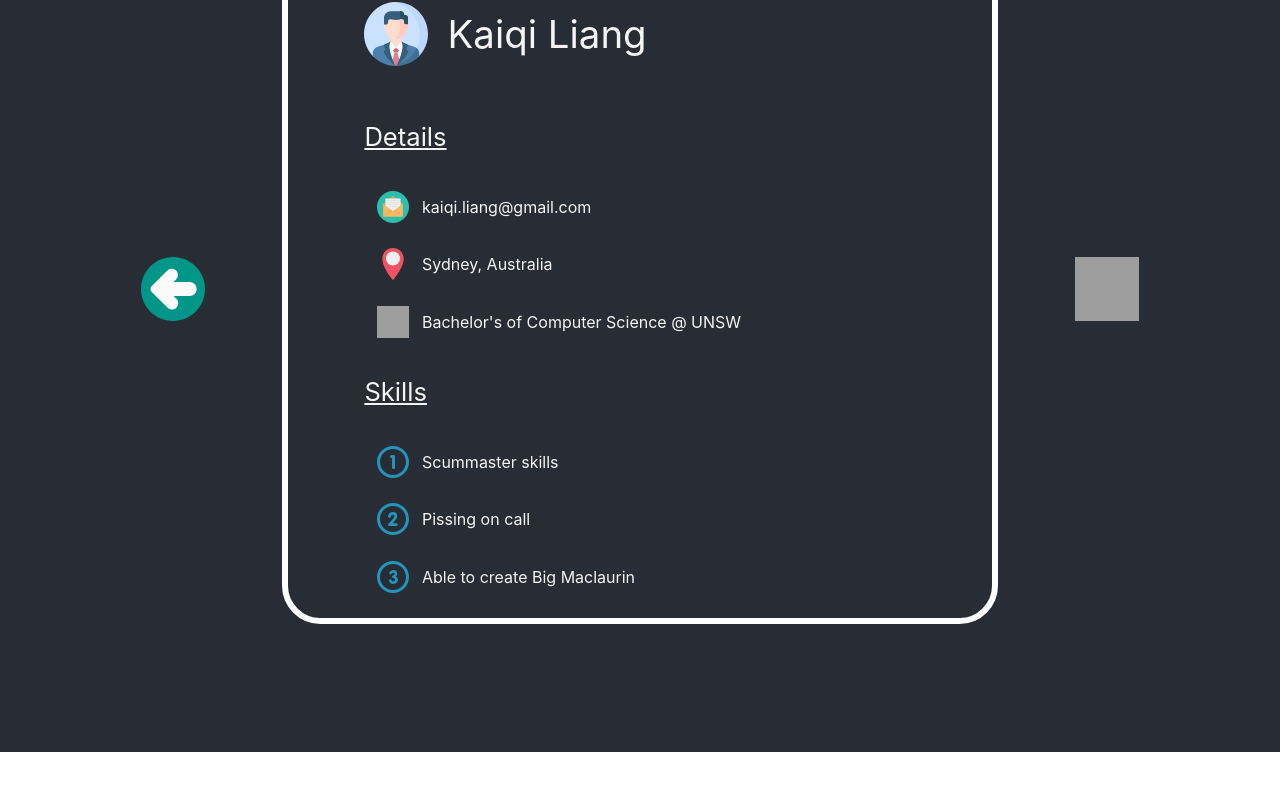
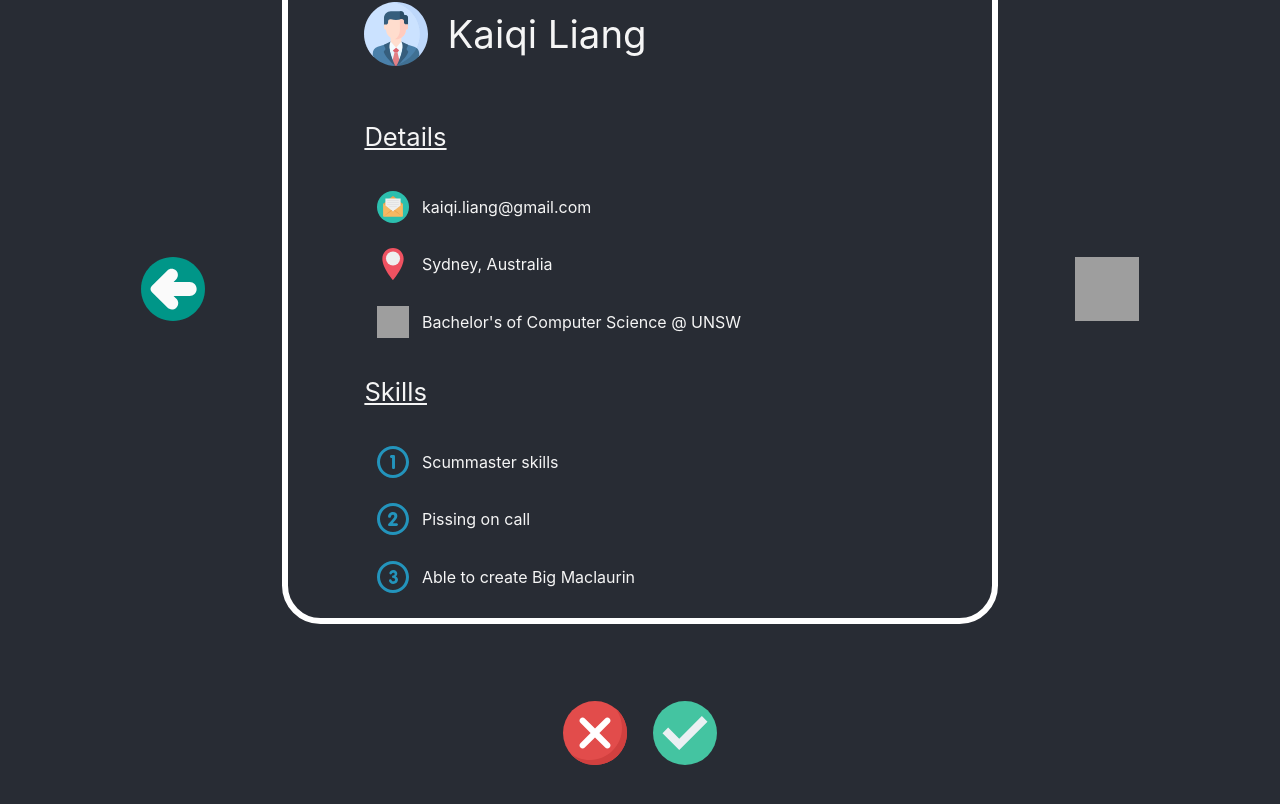
Before and after one commit to rwang301/COMP3900-Project, a React (Create React App) app in the folder frontend/: page /swiping in a window 1280 px wide. Shown: the part 334-1138 px from the top of the page. Before the commit the page ends 1086 px from the top, so only its background shows below. Built offline with nearby package versions, Linux system fonts and the light colour scheme; grey boxes are pictures that could not be loaded.

Commit message:
added helper icons to swiping

```diff
--- a/frontend/src/pages/Swiping.js
+++ b/frontend/src/pages/Swiping.js
@@ -2,10 +2,18 @@ import React from 'react';
 import styled from "styled-components";
 import leftArrow from '../assets/left-arrow.svg';
 import rightArrow from '../assets/right-arrow.svg';
+import tick from '../assets/tick.svg';
+import cancel from '../assets/cancel.svg';
 import swipeProfile from '../assets/swipeProfile.svg';
 import AboutRow from '../components/AboutRow';
 
 const Wrapper = styled.div`
+  display: flex;
+  flex-direction: column;
+  align-items: center;
+`;
+
+const SwipingContainer = styled.div`
   display: flex;
   flex-direction: row;
   align-items: center;
@@ -19,7 +27,7 @@ const ArrowIcon = styled.img`
   cursor: pointer;
 `;
 
-const SwipingContainer = styled.div`
+const UserContainer = styled.div`
   border: 0.5vw white solid;
   border-radius: 3vw;
   padding: 1vw;
@@ -57,13 +65,27 @@ const SubtitleText = styled.p`
   text-decoration: underline;
 `;
 
+const HelperIconsContainer = styled.div`
+  display: flex;
+  flex-direction: row;
+  align-items: center;
+  justify-content: space-around;
+`;
+
+const HelperIcons = styled.img`
+  height: 5vw;
+  width: 5vw;
+  margin: 1vw;
+`;
+
 //name, email, location, education, 3 skills
 
 export default function Swiping() {
   return (
     <Wrapper>
+      <SwipingContainer>
         <ArrowIcon src={leftArrow}/>
-      <SwipingContainer>
+        <UserContainer>
           <UserHeader>
             <UserIcon src={swipeProfile}/>
             <UserNames>
@@ -86,8 +108,13 @@ export default function Swiping() {
             <AboutRow iconType={"two"} text={"Pissing on call"}/>
             <AboutRow iconType={"three"} text={"Able to create Big Maclaurin"}/>
           </SubContainer>
+        </UserContainer>
+        <ArrowIcon src={rightArrow}/>
       </SwipingContainer>
-      <ArrowIcon src={rightArrow}/>
+      <HelperIconsContainer>
+        <HelperIcons src={cancel}/>
+        <HelperIcons src={tick}/>
+      </HelperIconsContainer>
     </Wrapper>
   )
 }
```
Lines whose indentation alone changed are shown as unchanged.
